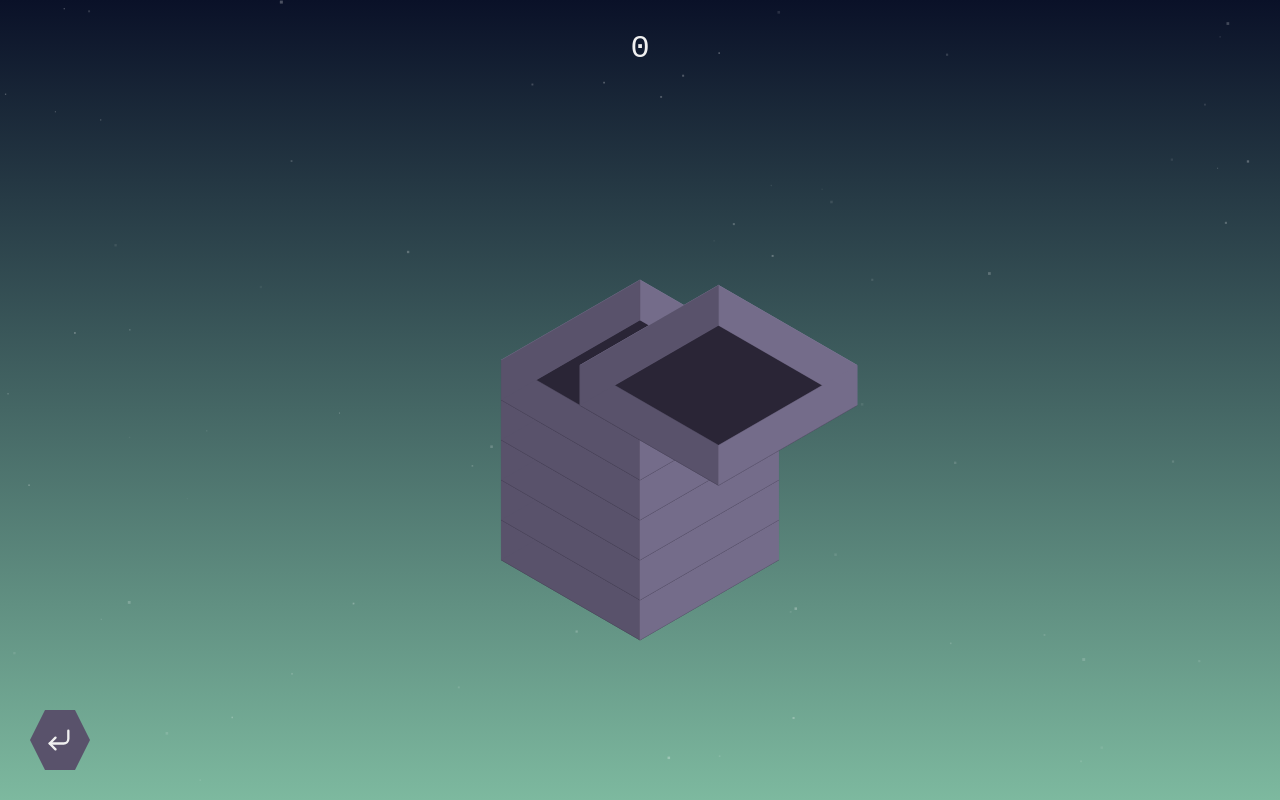
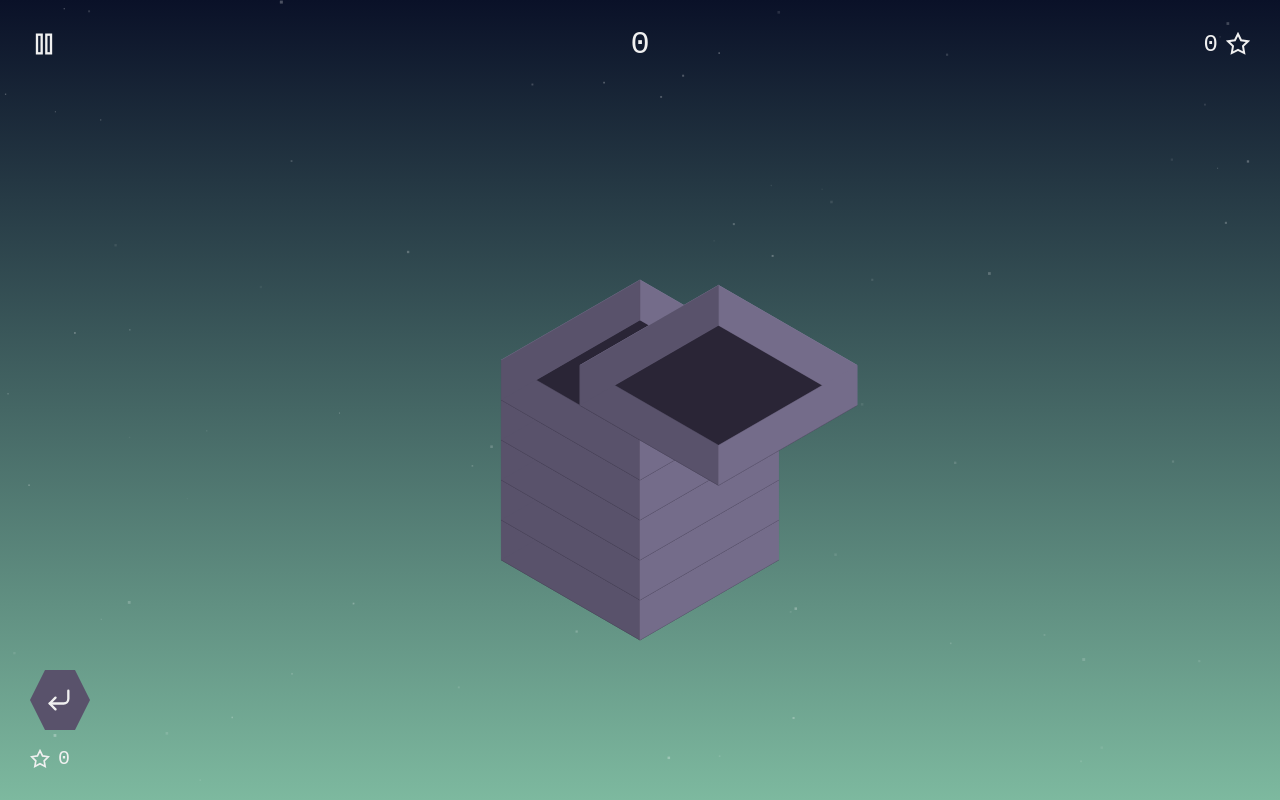
Before and after one commit to juny62017/tower-turn, a plain HTML site: page index.html in a window 1280 px wide. Drawn offline with Linux system fonts and the light colour scheme.

Commit message:
game partial working and pause button working

```diff
--- a/game.js
+++ b/game.js
@@ -1,7 +1,11 @@
 const canvas = document.getElementById('game');
 const ctx = canvas.getContext('2d');
 const scoreEl = document.getElementById('score');
+const runStarsEl = document.getElementById('run-stars-val');
+const totalStarsEl = document.getElementById('total-stars-val');
 const turnBtn = document.getElementById('turn-btn');
+const pauseBtn = document.getElementById('pause-btn');
+const pauseOverlay = document.getElementById('pause-overlay');
 
 let width, height;
 let blocks = [];
@@ -10,7 +14,9 @@ let fallingBlocks = [];
 let activeBlock = null;
 
 let score = 0;
-let state = 'playing';
+let runStars = 0;
+let totalStars = parseInt(localStorage.getItem('towerTurnTotalStars')) || 0;
+let state = 'playing'; // 'playing', 'paused', 'gameover'
 let lastTime = performance.now();
 
 const SCALE = 40;
@@ -31,8 +37,11 @@ function resize() {
 function init() {
     window.addEventListener('resize', resize);
 
+    totalStarsEl.innerText = totalStars;
+
     const triggerDrop = (e) => {
-        if (e.target !== turnBtn && !turnBtn.contains(e.target)) {
+        if (e.target !== turnBtn && !turnBtn.contains(e.target) &&
+            e.target !== pauseBtn && !pauseBtn.contains(e.target)) {
             e.preventDefault();
             drop();
         }
@@ -43,6 +52,12 @@ function init() {
 
     turnBtn.addEventListener('mousedown', (e) => { e.stopPropagation(); turn(); });
     turnBtn.addEventListener('touchstart', (e) => { e.stopPropagation(); e.preventDefault(); turn(); }, { passive: false });
+
+    pauseBtn.addEventListener('mousedown', (e) => { e.stopPropagation(); togglePause(); });
+    pauseBtn.addEventListener('touchstart', (e) => { e.stopPropagation(); e.preventDefault(); togglePause(); }, { passive: false });
+
+    pauseOverlay.addEventListener('mousedown', (e) => { e.stopPropagation(); togglePause(); });
+    pauseOverlay.addEventListener('touchstart', (e) => { e.stopPropagation(); e.preventDefault(); togglePause(); }, { passive: false });
 
     for (let i = 0; i < 75; i++) {
         particles.push({
@@ -69,7 +84,19 @@ function init() {
     requestAnimationFrame(tick);
 }
 
+function togglePause() {
+    if (state === 'playing') {
+        state = 'paused';
+        pauseOverlay.style.display = 'flex';
+    } else if (state === 'paused') {
+        state = 'playing';
+        pauseOverlay.style.display = 'none';
+        lastTime = performance.now();
+    }
+}
+
 function turn() {
+    if (state !== 'playing') return;
     turns++;
     if (activeBlock) {
         const top = blocks[blocks.length - 1];
@@ -131,6 +158,12 @@ function drop() {
     if (overlap > activeBlock[dim] - 0.15) {
         activeBlock[axis] = top[axis];
         blocks.push(activeBlock);
+
+        runStars++;
+        totalStars++;
+        runStarsEl.innerText = runStars;
+        totalStarsEl.innerText = totalStars;
+        localStorage.setItem('towerTurnTotalStars', totalStars);
     } else {
         const newDim = overlap;
         const newPos = top[axis] + (delta / 2);
@@ -159,7 +192,9 @@ function tick(time) {
     const dt = time - lastTime;
     lastTime = time;
 
-    update(dt);
+    if (state !== 'paused') {
+        update(dt);
+    }
     draw();
 
     requestAnimationFrame(tick);
--- a/index.html
+++ b/index.html
@@ -8,7 +8,19 @@
 </head>
 <body>
     <div id="hud">
+        <div id="pause-btn">
+            <svg viewBox="0 0 24 24" stroke="currentColor" stroke-width="2" fill="none">
+                <rect x="6" y="4" width="4" height="16"></rect>
+                <rect x="14" y="4" width="4" height="16"></rect>
+            </svg>
+        </div>
         <div id="score">0</div>
+        <div id="run-stars">
+            <span id="run-stars-val">0</span>
+            <svg viewBox="0 0 24 24" stroke="currentColor" stroke-width="2" fill="none">
+                <polygon points="12 2 15.09 8.26 22 9.27 17 14.14 18.18 21.02 12 17.77 5.82 21.02 7 14.14 2 9.27 8.91 8.26 12 2"></polygon>
+            </svg>
+        </div>
     </div>
 
     <div id="turn-btn">
@@ -18,6 +30,15 @@
         </svg>
     </div>
 
+    <div id="total-stars">
+        <svg viewBox="0 0 24 24" stroke="currentColor" stroke-width="2" fill="none">
+            <polygon points="12 2 15.09 8.26 22 9.27 17 14.14 18.18 21.02 12 17.77 5.82 21.02 7 14.14 2 9.27 8.91 8.26 12 2"></polygon>
+        </svg>
+        <span id="total-stars-val">0</span>
+    </div>
+
+    <div id="pause-overlay">PAUSED</div>
+
     <canvas id="game"></canvas>
     <script src="game.js"></script>
 </body>
--- a/style.css
+++ b/style.css
@@ -25,20 +25,47 @@ canvas {
 #hud {
     position: absolute;
     top: 30px;
-    left: 0;
-    width: 100%;
+    left: 30px;
+    right: 30px;
     display: flex;
-    justify-content: center;
+    justify-content: space-between;
+    align-items: center;
     pointer-events: none;
+    z-index: 10;
 }
 
 #score {
     font-size: 32px;
+    position: absolute;
+    left: 50%;
+    transform: translateX(-50%);
+}
+
+#pause-btn, #run-stars {
+    pointer-events: auto;
+    display: flex;
+    align-items: center;
+    font-size: 24px;
+}
+
+#pause-btn {
+    cursor: pointer;
+}
+
+#pause-btn svg {
+    width: 28px;
+    height: 28px;
+}
+
+#run-stars svg {
+    width: 24px;
+    height: 24px;
+    margin-left: 8px;
 }
 
 #turn-btn {
     position: absolute;
-    bottom: 30px;
+    bottom: 70px;
     left: 30px;
     width: 60px;
     height: 60px;
@@ -50,6 +77,7 @@ canvas {
     clip-path: polygon(25% 0%, 75% 0%, 100% 50%, 75% 100%, 25% 100%, 0% 50%);
     cursor: pointer;
     pointer-events: auto;
+    z-index: 10;
 }
 
 #turn-btn svg {
@@ -57,3 +85,35 @@ canvas {
     height: 28px;
     margin-right: 2px;
 }
+
+#total-stars {
+    position: absolute;
+    bottom: 30px;
+    left: 30px;
+    display: flex;
+    align-items: center;
+    font-size: 20px;
+    z-index: 10;
+}
+
+#total-stars svg {
+    width: 20px;
+    height: 20px;
+    margin-right: 8px;
+}
+
+#pause-overlay {
+    position: absolute;
+    top: 0;
+    left: 0;
+    width: 100%;
+    height: 100%;
+    background-color: rgba(10, 17, 40, 0.85);
+    display: none;
+    justify-content: center;
+    align-items: center;
+    font-size: 48px;
+    letter-spacing: 4px;
+    z-index: 20;
+    cursor: pointer;
+}
```
